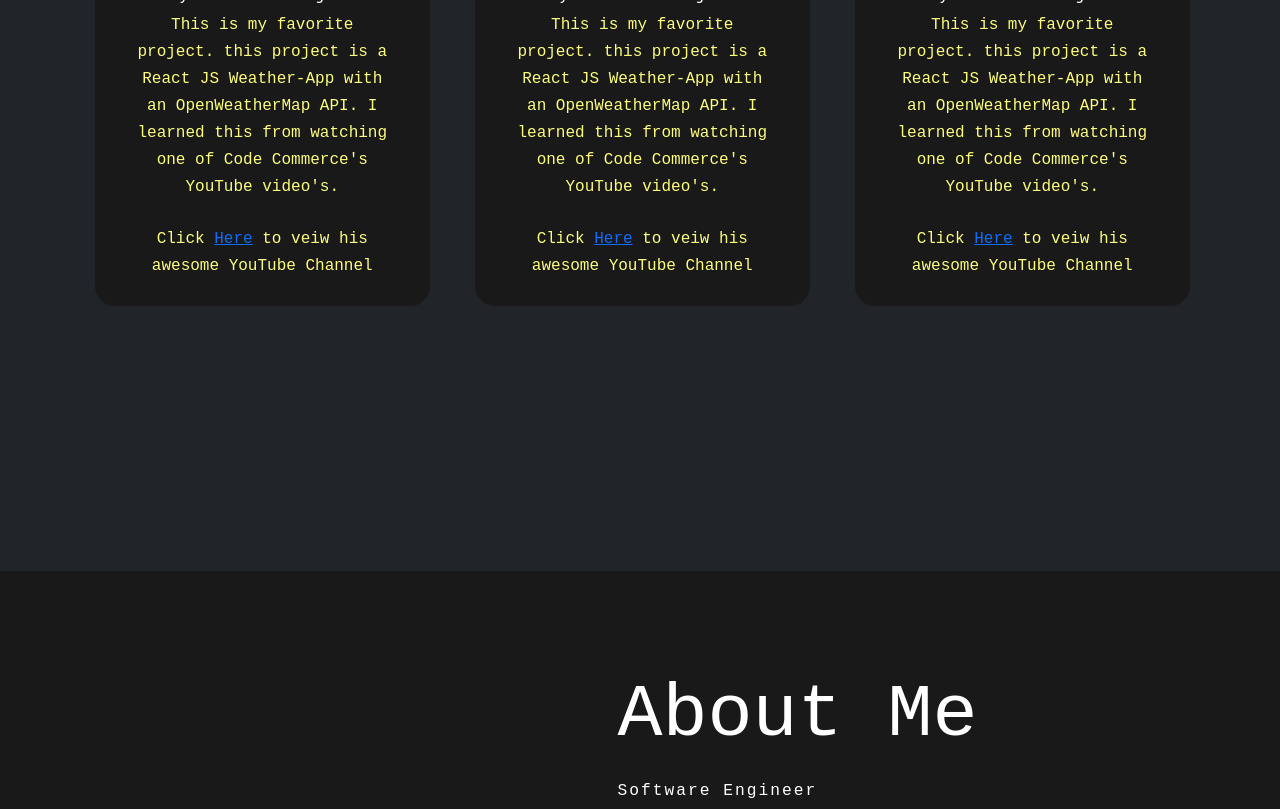
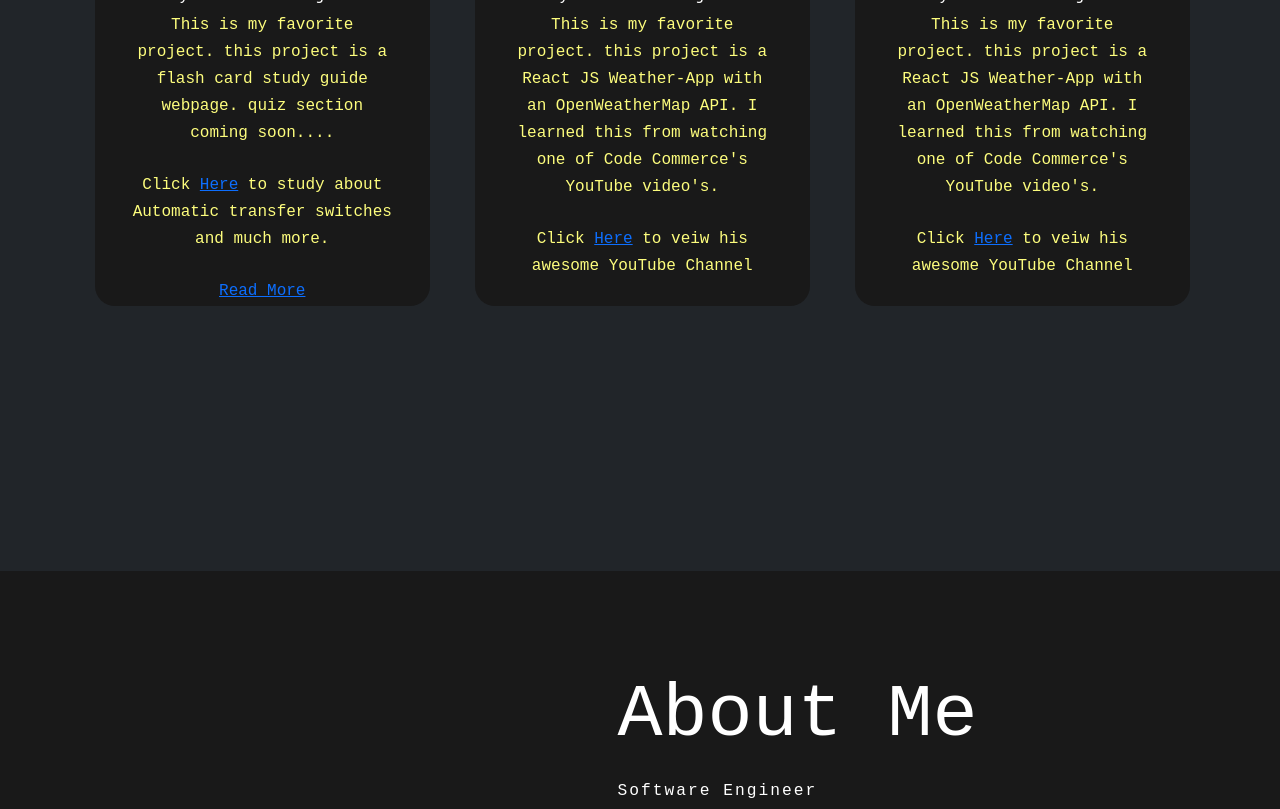
Before and after one commit to Amirlasalle/Amirs_Portfolio, a plain HTML site: page index.html in a window 1280 px wide. Shown: the part 1114-1923 px from the top of the page. Drawn offline with nearby package versions, Linux system fonts and the light colour scheme; grey boxes are pictures that could not be loaded.

Commit message:
added git pages link to My Projects section

```diff
--- a/index.html
+++ b/index.html
@@ -47,10 +47,9 @@
                     <div class="pra">
                         <p>
                             This is my favorite project.
-                            this project is a React JS Weather-App with an OpenWeatherMap API.
-                            I learned this from watching one of Code Commerce's YouTube video's.
-                            <p>Click <a href="https://www.youtube.com/@codecommerce">Here</a>
-                                to veiw his awesome YouTube Channel
+                            this project is a flash card study guide webpage. quiz section coming soon....
+                            <p>Click <a href="https://amirlasalle.github.io/flash-card_study-guide/">Here</a>
+                                to study about Automatic transfer switches and much more.
                                 </p>
 
                         </p>
```
